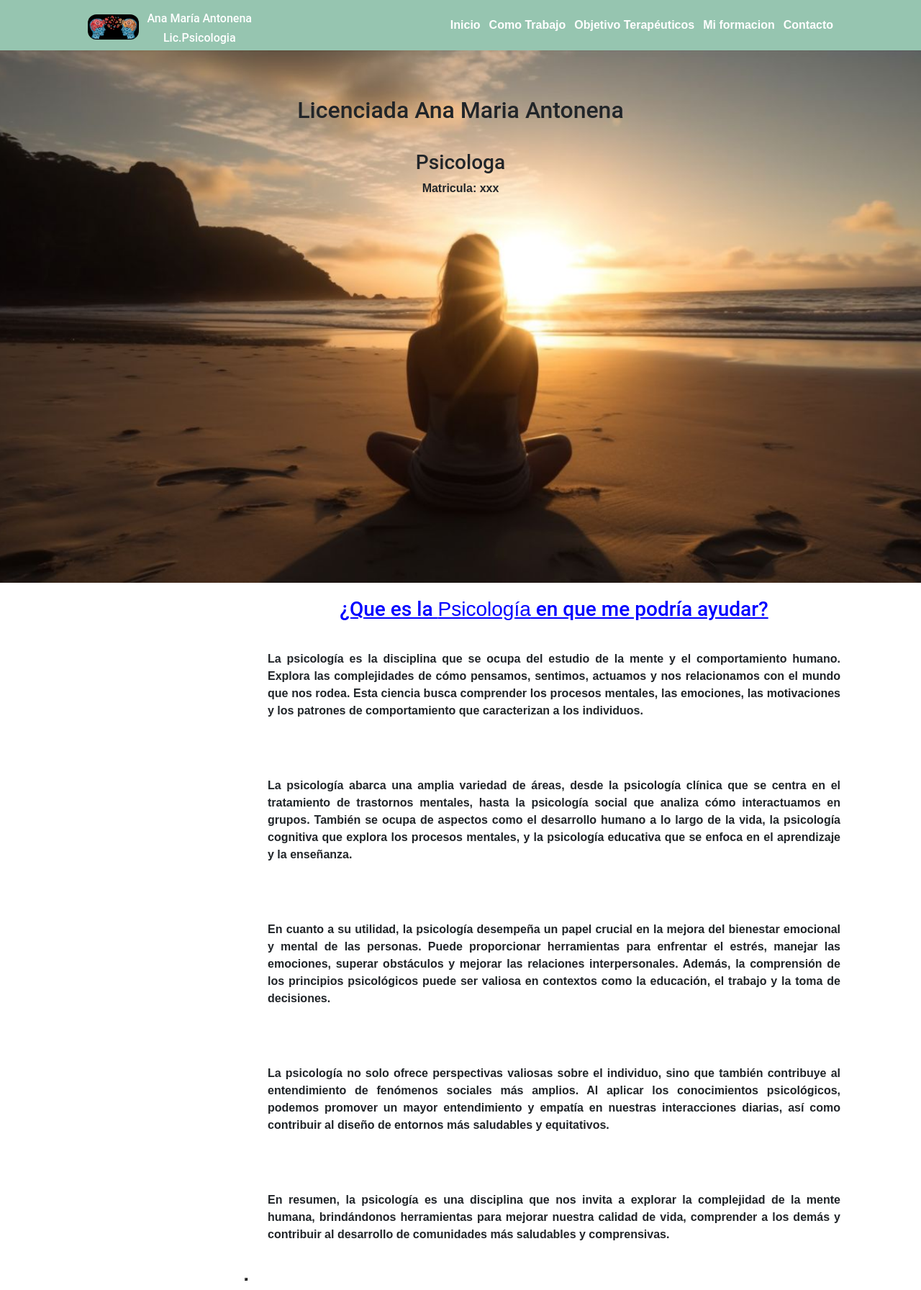
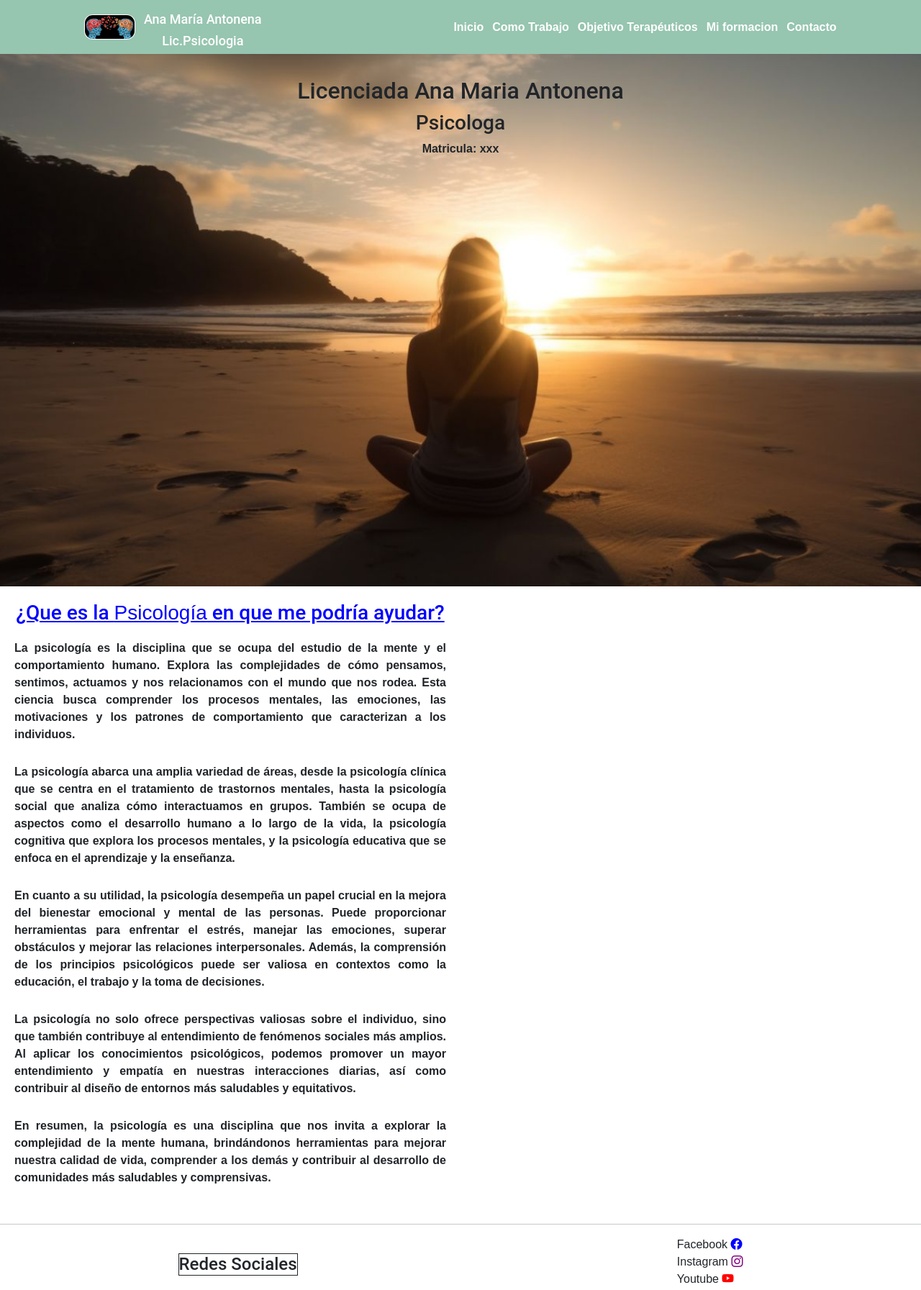
Before and after one commit to CristianWalz/School402, a website: page index.html in a window 1280 px wide. Shown: the top 1793 px of the page at 72% size. Drawn offline with nearby package versions, Linux system fonts and the light colour scheme.

Commit message:
add styles index html

```diff
--- a/css/style.css
+++ b/css/style.css
@@ -33,12 +33,16 @@
   }
 
 .header-wrapper {
+    display: flex;
+    flex-direction: column;
+    justify-content: center;
+
+    height: 250px;
     background-color: 96C5B0;
-    height: 250px;
 
     .left-container {
         text-align: center;
-    }
+
     .left-container__titles {
         font-size:large;
         text-align: center;
@@ -49,12 +53,13 @@
         border-radius: 12px;
         padding: 1px;
         margin-top: 4px;
-        background-color: black;
+        background-color: white;
     }
-    .nav-index {
-        text-align: center;
-        /* line-height: 1.5; */
-    }
+  }
+  .nav-index {
+      text-align: center;
+      /* line-height: 1.5; */
+   }
 }
 .wrapper-index-img {
   height: 80vh;
@@ -118,6 +123,7 @@
 @media only screen and (min-width: 768px) {
   .header-wrapper {
     display: flex;
+    flex-direction: row;
     justify-content: space-around;
     align-items: center;
     background-color: 96C5B0;
@@ -150,20 +156,31 @@
     }
  }
  .wrapper-index-img {
+   display: flex;
+   flex-direction: column;
+   justify-content: start;
+
    height: 92.5vh;
 
    .wrapper-index__title {
-   padding-top: 1em;
-  }
+    /* background-color: black;
+    color: white; */
+   }
+   .wrapper-index__p {
+    /* color: white; */
+   }
 }
  .wrapper-center {
     width: 100%;
 
   .container-text-center {
-    max-width: 900px;
+    max-width: 50%;
     padding: 20px;
     text-align: justify; /* Justifica el texto para una mejor lectura */
-    margin-left: 25%;
+
+    .container-text-center__description {
+      padding: 12 0 0 0;
+    }
   }
  }
  .footer-wrapper {
--- a/index.html
+++ b/index.html
@@ -40,11 +40,11 @@
     <main>
         <section>
                 <div class="wrapper-index-img">
-                <h2 class="wrapper-index__title">Licenciada Ana Maria Antonena</h2>
-                <h3 class="wrapper-index__title">Psicologa</h3>
+                    <h2 class="wrapper-index__title">Licenciada Ana Maria Antonena</h2>
+                    <h3 class="wrapper-index__title">Psicologa</h3>
                     <p class="wrapper-index__p">Matricula: xxx</p>
                 </div>
-            <div class="wrapper-center">
+                <div class="wrapper-center">
                 <div class="container-text-center">
                     <h3 class="container-text-center__title">
                         ¿Que es la <span>Psicología</span> en que me podría ayudar?
@@ -61,8 +61,9 @@
 
                     <p class="container-text-center__description">En resumen, la psicología es una disciplina que nos invita a explorar la complejidad                        de la mente humana, brindándonos herramientas para mejorar nuestra calidad de vida,                     comprender a los demás y contribuir al desarrollo de comunidades más saludables y                   comprensivas.</p>
 
-                    <button class="container-text-center__btn"> <a href=""></a></button>
+                    <!-- <button class="container-text-center__btn"> <a href=""></a></button> -->
                 </div>
+            </div>
             </div>
         </section>
     </main>
```
Also changed, not shown: pages/comotrabajo.html (+8 -0 lines).
